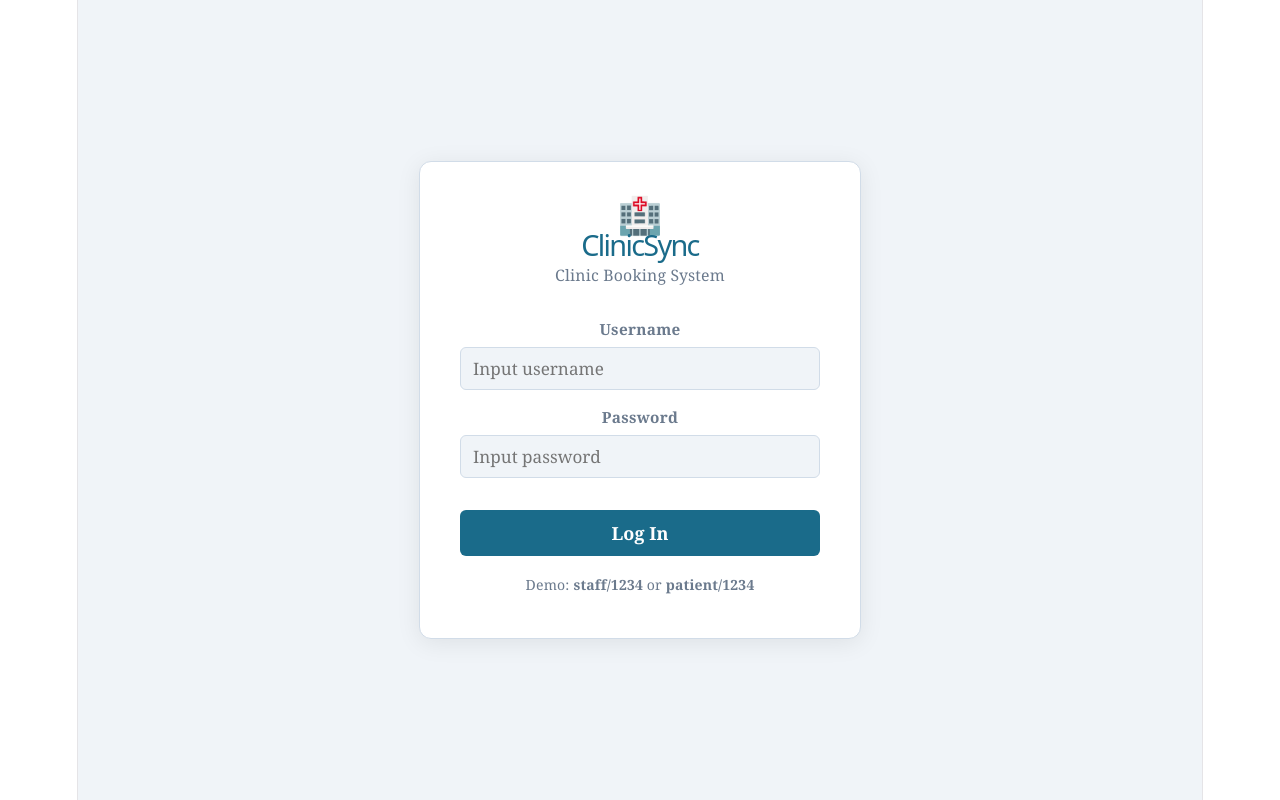
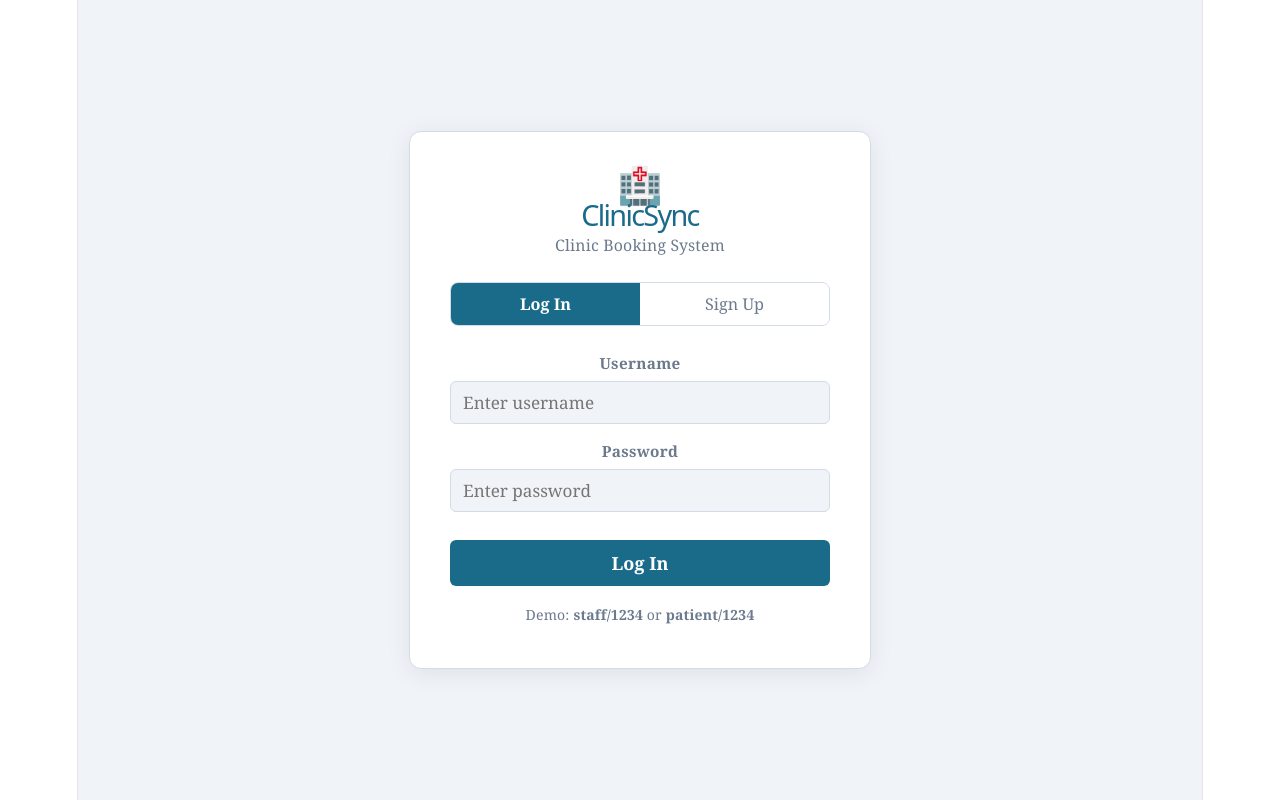
Before and after one commit to Brylle303/ClinicSync, a React (Vite) app: page / in a window 1280 px wide. Built offline with nearby package versions, Linux system fonts and the light colour scheme.

Commit message:
Added sign-up functionality

```diff
--- a/src/ClinicSync.jsx
+++ b/src/ClinicSync.jsx
@@ -1,5 +1,5 @@
 import { useState } from "react";
-import { DOCTORS, TODAY, colors } from "./constants";
+import { DOCTORS, TODAY } from "./constants";
 import { s } from "./styles";
 import LoginPage from "./pages/LoginPage";
 import Dashboard from "./pages/Dashboard";
@@ -8,13 +8,22 @@ import PatientRecords from "./pages/PatientRecords";
 import DoctorSchedules from "./pages/DoctorSchedules";
 import ReschedulePage from "./pages/ReschedulePage";
 
+const DEFAULT_USERS = [
+  { username: "staff", password: "1234", role: "staff" },
+  { username: "patient", password: "1234", role: "patient" },
+];
+
 export default function ClinicSync() {
-  const [role, setRole] = useState(null); // null | "patient" | "staff"
-  const [view, setView] = useState("login"); // login | dashboard | book | records | schedule | reschedule
-  const [username, setUsername] = useState("");
-  const [password, setPassword] = useState("");
+  // Auth
+  const [users, setUsers] = useState(DEFAULT_USERS);
+  const [role, setRole] = useState(null);
   const [loginError, setLoginError] = useState("");
+  const [registerError, setRegisterError] = useState("");
 
+  // Navigation
+  const [view, setView] = useState("login");
+
+  // Booking
   const [bookings, setBookings] = useState([]);
   const [selectedDoctor, setSelectedDoctor] = useState(null);
   const [selectedDate, setSelectedDate] = useState(TODAY);
@@ -22,34 +31,60 @@ export default function ClinicSync() {
   const [patientName, setPatientName] = useState("");
   const [bookMsg, setBookMsg] = useState("");
 
+  // Reschedule
   const [rescheduleTarget, setRescheduleTarget] = useState(null);
   const [rescheduleSlot, setRescheduleSlot] = useState(null);
 
+  // Patient records
   const [patients, setPatients] = useState([
     { id: 1, name: "Juan dela Cruz", age: 34, contact: "09171234567", notes: "Hypertension" },
     { id: 2, name: "Maria Garcia", age: 28, contact: "09281234567", notes: "Asthma" },
   ]);
   const [editPatient, setEditPatient] = useState(null);
 
+  // Schedules
   const [blockedDates, setBlockedDates] = useState({});
   const [blockDate, setBlockDate] = useState(TODAY);
   const [blockDoctor, setBlockDoctor] = useState(DOCTORS[0].id);
 
-  // --- Helpers ---
+  // --- Auth handlers ---
 
-  function handleLogin() {
-    if (username === "staff" && password === "1234") {
-      setRole("staff"); setView("dashboard"); setLoginError("");
-    } else if (username === "patient" && password === "1234") {
-      setRole("patient"); setView("dashboard"); setLoginError("");
+  function handleLogin(username, password) {
+    const user = users.find(u => u.username === username && u.password === password);
+    if (user) {
+      setRole(user.role);
+      setView("dashboard");
+      setLoginError("");
     } else {
-      setLoginError("Invalid credentials.");
+      setLoginError("Invalid credentials. Try staff/1234 or patient/1234");
     }
   }
 
+  function handleRegister(username, password, confirmPassword, role) {
+    if (!username || !password || !confirmPassword) {
+      setRegisterError("Please fill in all fields."); return;
+    }
+    if (password !== confirmPassword) {
+      setRegisterError("Passwords do not match."); return;
+    }
+    if (users.find(u => u.username === username)) {
+      setRegisterError("Username already taken."); return;
+    }
+    setUsers([...users, { username, password, role }]);
+    setRegisterError("");
+    // Auto-login after registration
+    setRole(role);
+    setView("dashboard");
+  }
+
   function handleLogout() {
-    setRole(null); setView("login"); setUsername(""); setPassword(""); setLoginError("");
+    setRole(null);
+    setView("login");
+    setLoginError("");
+    setRegisterError("");
   }
+
+  // --- Booking helpers ---
 
   function isSlotBooked(doctorId, date, slot) {
     return bookings.some(b => b.doctorId === doctorId && b.date === date && b.slot === slot);
@@ -71,7 +106,8 @@ export default function ClinicSync() {
     }
     setBookings([...bookings, { id: Date.now(), doctorId: selectedDoctor, date: selectedDate, slot: selectedSlot, patient: patientName }]);
     setBookMsg(`✓ Appointment booked for ${patientName}!`);
-    setSelectedSlot(null); setPatientName("");
+    setSelectedSlot(null);
+    setPatientName("");
   }
 
   function handleCancel(id) {
@@ -87,7 +123,8 @@ export default function ClinicSync() {
   function confirmReschedule() {
     if (!rescheduleSlot) return;
     setBookings(bookings.map(b => b.id === rescheduleTarget.id ? { ...b, slot: rescheduleSlot } : b));
-    setRescheduleTarget(null); setView("dashboard");
+    setRescheduleTarget(null);
+    setView("dashboard");
   }
 
   function getDoctorName(id) {
@@ -106,12 +143,10 @@ export default function ClinicSync() {
   if (view === "login") {
     return (
       <LoginPage
-        username={username}
-        password={password}
+        onLogin={handleLogin}
+        onRegister={handleRegister}
         loginError={loginError}
-        setUsername={setUsername}
-        setPassword={setPassword}
-        onLogin={handleLogin}
+        registerError={registerError}
       />
     );
   }
--- a/src/pages/LoginPage.jsx
+++ b/src/pages/LoginPage.jsx
@@ -1,45 +1,106 @@
+import { useState } from "react";
 import { colors } from "../constants";
 import { s } from "../styles";
 
-export default function LoginPage({ username, password, loginError, setUsername, setPassword, onLogin }) {
+export default function LoginPage({ onLogin, onRegister, loginError, registerError }) {
+  const [mode, setMode] = useState("login"); // "login" | "register"
+  const [username, setUsername] = useState("");
+  const [password, setPassword] = useState("");
+  const [confirmPassword, setConfirmPassword] = useState("");
+  const [role, setRole] = useState("patient"); // "patient" | "staff"
+
+  function handleSubmit() {
+    if (mode === "login") {
+      onLogin(username, password);
+    } else {
+      onRegister(username, password, confirmPassword, role);
+    }
+  }
+
+  function switchMode(newMode) {
+    setMode(newMode);
+    setUsername(""); setPassword(""); setConfirmPassword("");
+  }
+
+  const error = mode === "login" ? loginError : registerError;
+
   return (
     <div style={{ ...s.app, display: "flex", alignItems: "center", justifyContent: "center" }}>
-      <div style={{ background: colors.card, border: `1px solid ${colors.border}`, borderRadius: "12px", padding: "40px", width: "360px", boxShadow: "0 4px 24px rgba(0,0,0,0.08)" }}>
-        <div style={{ textAlign: "center", marginBottom: "28px" }}>
+      <div style={{ background: colors.card, border: `1px solid ${colors.border}`, borderRadius: "12px", padding: "40px", width: "380px", boxShadow: "0 4px 24px rgba(0,0,0,0.08)" }}>
+
+        {/* Logo */}
+        <div style={{ textAlign: "center", marginBottom: "24px" }}>
           <div style={{ fontSize: "2rem", marginBottom: "4px" }}>🏥</div>
           <h1 style={{ margin: 0, fontSize: "1.6rem", color: colors.primary }}>ClinicSync</h1>
           <p style={{ margin: "4px 0 0", color: colors.muted, fontSize: "0.88rem" }}>Clinic Booking System</p>
         </div>
+
+        {/* Tab toggle */}
+        <div style={{ display: "flex", marginBottom: "24px", border: `1px solid ${colors.border}`, borderRadius: "8px", overflow: "hidden" }}>
+          {["login", "register"].map(m => (
+            <button
+              key={m}
+              onClick={() => switchMode(m)}
+              style={{
+                flex: 1, padding: "10px", border: "none", cursor: "pointer", fontSize: "0.9rem",
+                fontFamily: "'Georgia', serif", fontWeight: mode === m ? "600" : "400",
+                background: mode === m ? colors.primary : colors.card,
+                color: mode === m ? "#fff" : colors.muted,
+              }}
+            >
+              {m === "login" ? "Log In" : "Sign Up"}
+            </button>
+          ))}
+        </div>
+
+        {/* Fields */}
         <div style={{ marginBottom: "14px" }}>
           <label style={s.label}>Username</label>
+          <input style={s.input} value={username} onChange={e => setUsername(e.target.value)} placeholder="Enter username" />
+        </div>
+
+        <div style={{ marginBottom: "14px" }}>
+          <label style={s.label}>Password</label>
           <input
-            style={s.input}
-            value={username}
-            onChange={e => setUsername(e.target.value)}
-            placeholder="Input username"
+            style={s.input} type="password" value={password}
+            onChange={e => setPassword(e.target.value)} placeholder="Enter password"
+            onKeyDown={e => e.key === "Enter" && handleSubmit()}
           />
         </div>
-        <div style={{ marginBottom: "18px" }}>
-          <label style={s.label}>Password</label>
-          <input
-            style={s.input}
-            type="password"
-            value={password}
-            onChange={e => setPassword(e.target.value)}
-            placeholder="Input password"
-            onKeyDown={e => e.key === "Enter" && onLogin()}
-          />
-        </div>
-        {loginError && <div style={s.msg("error")}>{loginError}</div>}
+
+        {mode === "register" && (
+          <>
+            <div style={{ marginBottom: "14px" }}>
+              <label style={s.label}>Confirm Password</label>
+              <input
+                style={s.input} type="password" value={confirmPassword}
+                onChange={e => setConfirmPassword(e.target.value)} placeholder="Re-enter password"
+              />
+            </div>
+            <div style={{ marginBottom: "18px" }}>
+              <label style={s.label}>Role</label>
+              <select style={s.input} value={role} onChange={e => setRole(e.target.value)}>
+                <option value="patient">Patient</option>
+                <option value="staff">Staff</option>
+              </select>
+            </div>
+          </>
+        )}
+
+        {error && <div style={s.msg("error")}>{error}</div>}
+
         <button
           style={{ ...s.btn("primary"), width: "100%", padding: "11px", marginTop: "14px", fontSize: "1rem" }}
-          onClick={onLogin}
+          onClick={handleSubmit}
         >
-          Log In
+          {mode === "login" ? "Log In" : "Create Account"}
         </button>
-        <p style={{ textAlign: "center", fontSize: "0.78rem", color: colors.muted, marginTop: "16px" }}>
-          Demo: <strong>staff/1234</strong> or <strong>patient/1234</strong>
-        </p>
+
+        {mode === "login" && (
+          <p style={{ textAlign: "center", fontSize: "0.78rem", color: colors.muted, marginTop: "16px" }}>
+            Demo: <strong>staff/1234</strong> or <strong>patient/1234</strong>
+          </p>
+        )}
       </div>
     </div>
   );
```
